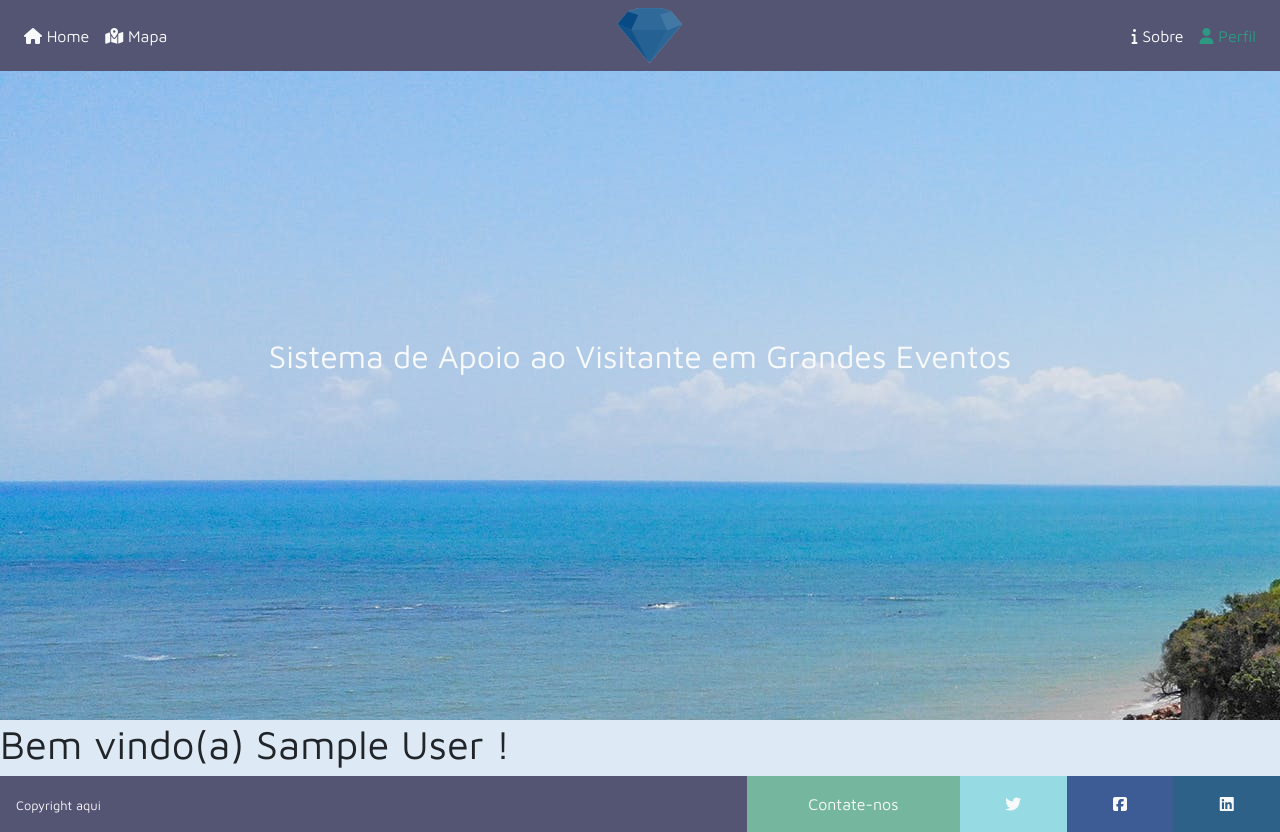
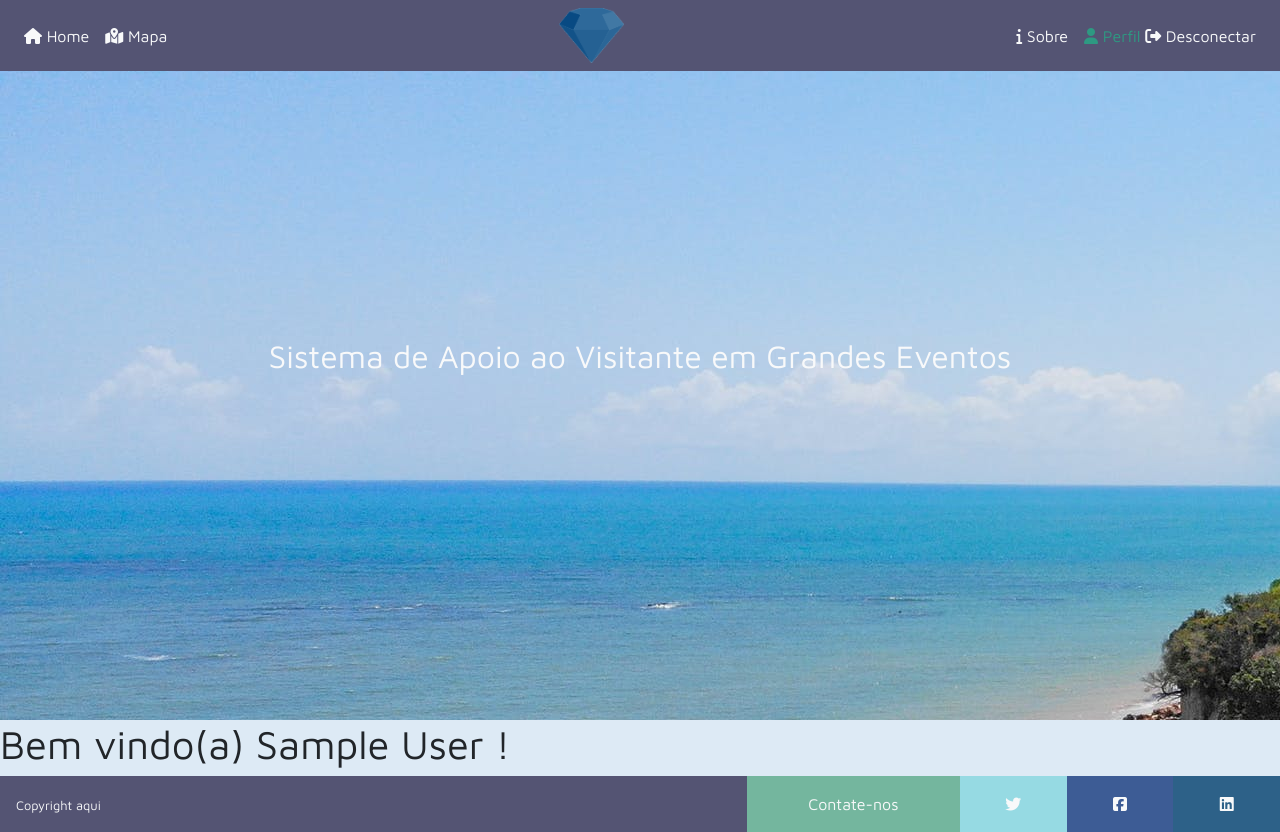
Before and after one commit to Appadya/SAVGEventos, a Vue app: page /profile in a window 1280 px wide. Built offline with nearby package versions, Linux system fonts and the light colour scheme; no server answers; sample sign-in values are in the browser's storage.

Commit message:
Corrigindo problemas no login

```diff
--- a/src/App.vue
+++ b/src/App.vue
@@ -1,5 +1,5 @@
 <template>
-  <div>
+  <div id="app">
     <Navigation />
     <Header />
     <router-view/>
--- a/src/components/Navigation.vue
+++ b/src/components/Navigation.vue
@@ -26,9 +26,17 @@
         <b-nav-item href="#about-us"
           ><i class="fas fa-info"></i> Sobre</b-nav-item
         >
+        <!-- Não sei porque ele não está atualizando o loggedIn, mesmo no computed... -->
         <b-nav-item>
-          <router-link v-if="user.loggedIn" to="/profile"><i class="fas fa-user"></i> Perfil</router-link>
-          <router-link v-if="!user.loggedIn" to="/login"><i class="fas fa-sign-in-alt"></i> Logar</router-link>
+          <router-link v-if="user.loggedIn" to="/profile"
+            ><i class="fas fa-user"></i> Perfil
+          </router-link>
+          <router-link v-if="!user.loggedIn" to="/login"
+            ><i class="fas fa-sign-in-alt"></i> Logar</router-link
+          >
+          <a v-if="user.loggedIn" @click="signOut"
+            ><i class="fas fa-sign-out-alt"></i> Desconectar</a
+          >
         </b-nav-item>
       </b-navbar-nav>
     </b-collapse>
@@ -36,12 +44,20 @@
 </template>
 
 <script>
-import { mapGetters } from 'vuex';
+import * as firebase from "../firebase/firebase";
+import { mapGetters } from "vuex";
 
 export default {
   name: "Navigation",
   computed: {
-    ...mapGetters(['user'])
-  }
+    ...mapGetters(["user"]),
+  },
+  methods: {
+    signOut() {
+      firebase.auth.signOut().then(() => {
+        this.$router.replace({ name: "Login" });
+      });
+    },
+  },
 };
 </script>
--- a/src/store/modules/auth.js
+++ b/src/store/modules/auth.js
@@ -9,6 +9,7 @@ const state = {
     },
     actions = {
         fetchUser({ commit }, user) {
+            console.log(user)
             commit('SET_LOGGED_IN', user !== null);
             if (user) {
                 commit('SET_USER', { displayName: user.displayName, email: user.email })
--- a/src/views/Login.vue
+++ b/src/views/Login.vue
@@ -48,7 +48,7 @@ export default {
     submit(isLogin) {
       if (isLogin) {
         firebase.auth
-          .sigInWithEmailAndPassword(this.form.email, this.form.password)
+          .signInWithEmailAndPassword(this.form.email, this.form.password)
           .then(() => {
             this.$router.replace({ name: "Profile" });
           })
--- a/src/views/Profile.vue
+++ b/src/views/Profile.vue
@@ -6,6 +6,7 @@
 
 <script>
 import { mapGetters } from 'vuex'
+
 export default {
     name: 'Profile',
     computed: {
```
